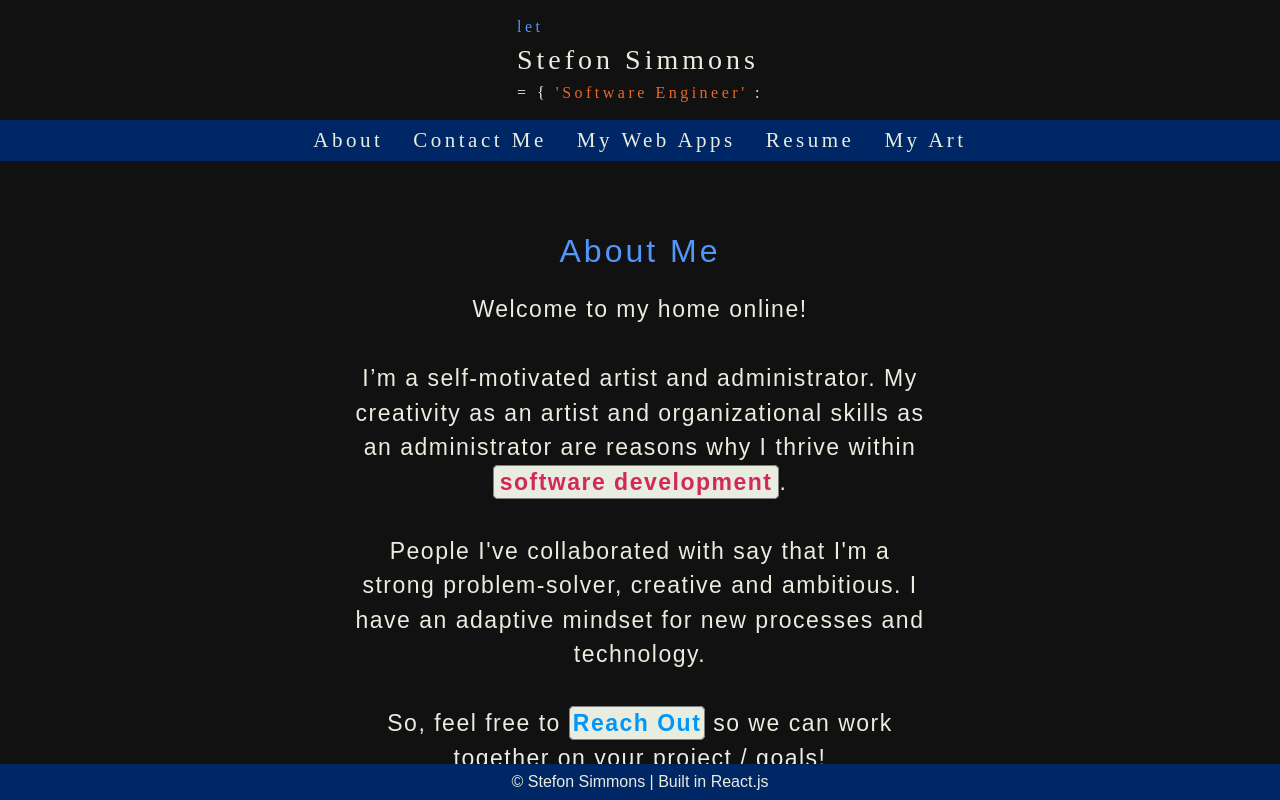
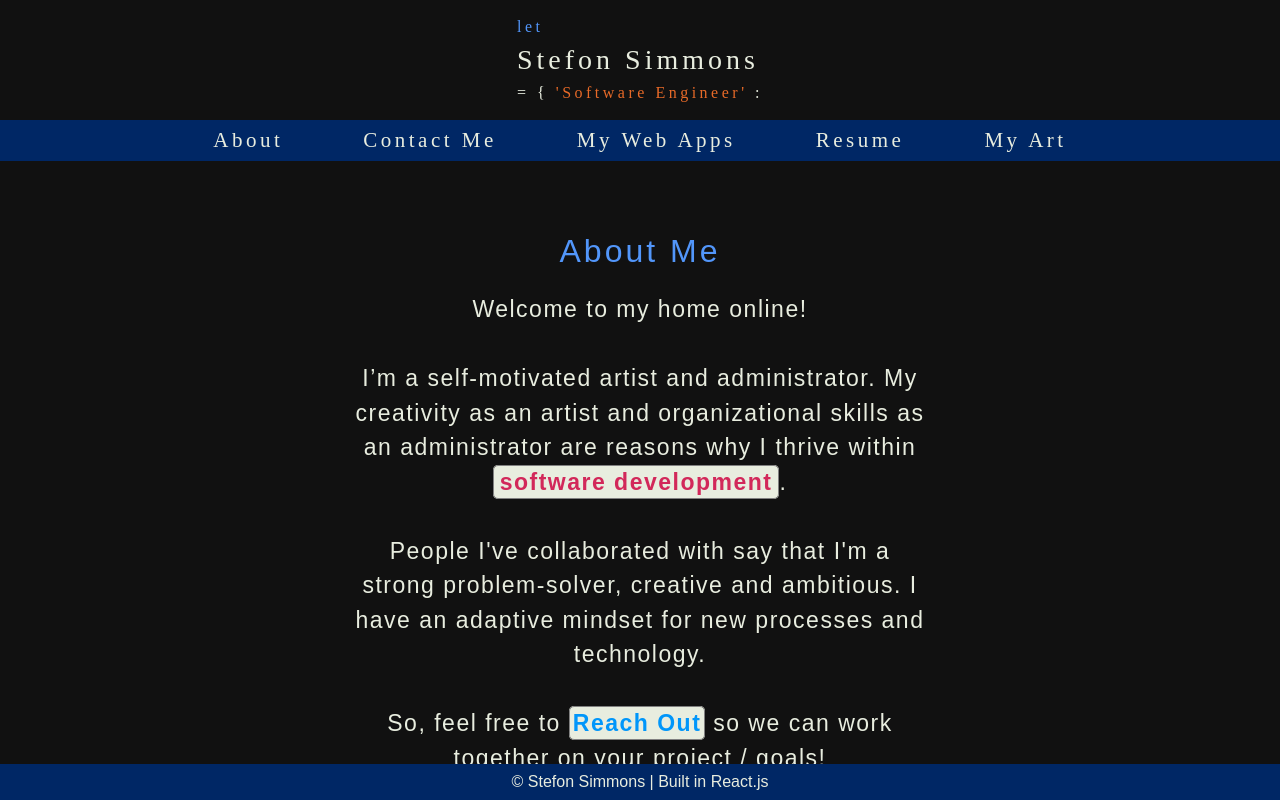
Before and after one commit to StefonSimmons/portfolio, a React (Create React App) app in the folder portfolio_app/: page /about in a window 1280 px wide. Shown: the top 800 px of the page. Built offline with nearby package versions, Linux system fonts and the light colour scheme.

Commit message:
added close icon to hamburger menu

```diff
--- a/portfolio_app/src/components/Navigation.jsx
+++ b/portfolio_app/src/components/Navigation.jsx
@@ -13,7 +13,7 @@ const Nav = styled.nav`
 const List = styled.ul`
   display: flex;
   flex-direction: row;
-  justify-content: space-around;
+  align-items: space-around
 `
 const Hamburger = styled.span`
   display: none;
@@ -25,8 +25,7 @@ const Hamburger = styled.span`
   }
 `
 const DropDownMenu = styled.div`
-  display:flex;
-  align-items: center;
+  display: flex;
 
   @media(max-width: 700px){
     display: inline-block;
@@ -39,10 +38,6 @@ const NavLink = styled(Link)`
   font-size: 21px;
   letter-spacing: 3.5px;
 
-  @media(max-width: 750px){
-    border-right: 2px #111111 solid;
-    border-radius: 10px
-  }
   @media(max-width: 700px){
     display: none;
     border-right: none;
@@ -50,7 +45,7 @@ const NavLink = styled(Link)`
 `
 const NavItem = styled.li`
   padding: 10px;
-  margin: 0 5px;
+  margin: 0 30px;
   color: #e8eddf;
 
   &:hover{
@@ -58,6 +53,12 @@ const NavItem = styled.li`
     color: #111111;
   }
 
+  @media(max-width: 940px){
+    margin: 0 15px;
+  }
+  @media(max-width: 785px){
+    margin: 0 5px;
+  }
   @media(max-width: 750px){
     &:hover{
       background-color: rgb(0,39,101);
@@ -96,7 +97,12 @@ export default function Navigation() {
         <List>
           <DropDownMenu>
             <Hamburger onClick={toggleHamburgerMenu}>
-              <i className="material-icons w3-xxxlarge">menu</i>
+              {
+                menu ?
+                  <i className="material-icons w3-xxxlarge">close</i>
+                  :
+                  <i class="material-icons w3-xxxlarge">menu</i>
+              }
             </Hamburger>
             <NavLink to={`/about`} style={menu ? { display: 'block'} : { display: '' }}><NavItem>About</NavItem></NavLink>
 
```
